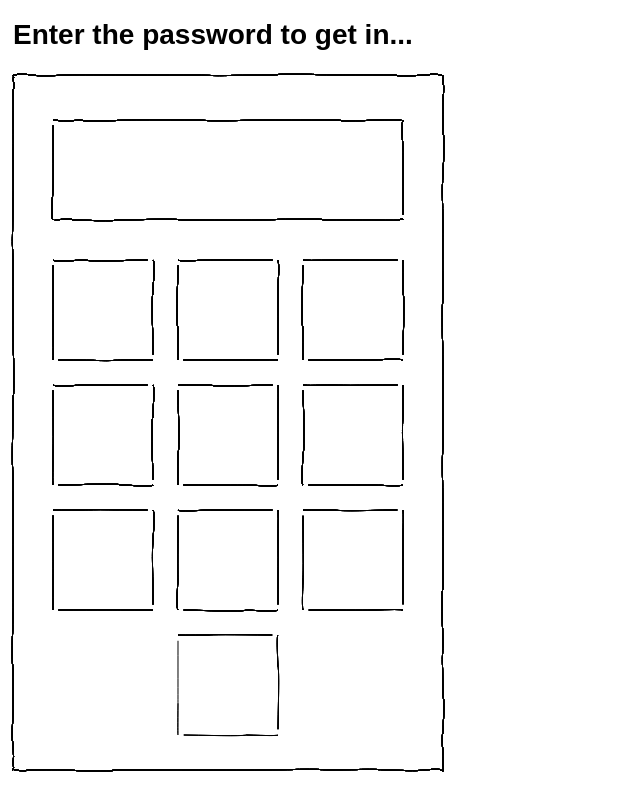
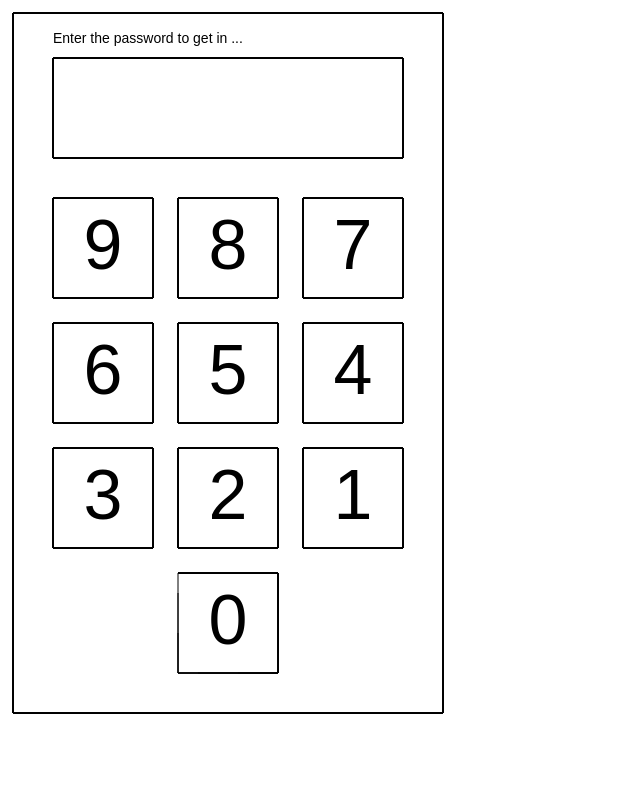
Before and after one commit to apoliszk/apoliszk.github.com, a plain HTML site: page index.html in a window 1280 px wide. Shown: the whole page, without its empty margins (0-640 px from the left). Drawn offline with Linux system fonts and the light colour scheme.

Commit message:
add numbers to button

```diff
--- a/index.html
+++ b/index.html
@@ -7,17 +7,22 @@
     <link rel="shortcut icon" type="image/ico" href="favicon.ico">
     <style>
         body {
-            font-family: "Microsoft Yahei", "\5FAE\8F6F\96C5\9ED1", arial, sans-serif;
-            font-size: 14px;
+            font-family: arial, sans-serif;
         }
-        h1 {
-            padding-left: 5px;
+
+        body * {
+            margin: 0px;
+            padding: 0px;
+        }
+
+        #screenMsg {
+            position: absolute;
         }
     </style>
 </head>
 
 <body>
-    <h1 id="headerInfo"></h1>
+    <div id="screenMsg"></div>
     <canvas id="canvas" width="440" height="710">Canvas not support</canvas>
     <script src="script.js"></script>
 </body>
--- a/script.js
+++ b/script.js
@@ -1,21 +1,15 @@
-function fuzz(x, f) {
-    return x + Math.random() * f - f / 2;
-}
+var MSG_FONT_SIZE = 14;
+var CANVAS_FONT_SIZE = 70;
 
-// estimate the movement of the arm
-// x0: start
-// x1: end
-// t: step from 0 to 1
-function handDrawMovement(x0, x1, t) {
-    return x0 + (x0 - x1) * (15 * Math.pow(t, 4) - 6 * Math.pow(t, 5) - 10 * Math.pow(t, 3));
-}
+var CANVAS_WIDTH = 440;
+var CANVAS_HEIGHT = 710;
+var CANVAS_PADDING = 5;
 
-// inspired by this paper
-// http://iwi.eldoc.ub.rug.nl/FILES/root/2008/ProcCAGVIMeraj/2008ProcCAGVIMeraj.pdf
-function handDrawLine(x0, y0, x1, y1) {
+var MAX_LINE_LENGTH_PRE_FRAME = 40;
+
+function drawLine(x0, y0, x1, y1) {
     var d = Math.sqrt((x1 - x0) * (x1 - x0) + (y1 - y0) * (y1 - y0));
-
-    var steps = d / 40;
+    var steps = d / MAX_LINE_LENGTH_PRE_FRAME;
     if (steps < 1) steps = 1;
 
     var curStartX = x0;
@@ -24,23 +18,15 @@ function handDrawLine(x0, y0, x1, y1) {
     var curEndX;
     var curEndY;
 
-    // fuzzyness
-    var f = 4.0;
-    for (var i = 1; i <= steps; i++) {
-        var t1 = i / steps;
-        var t0 = t1 - 1 / steps;
+    for (var i = 1; i < steps; i++) {
+        curEndX = x0 + (x1 - x0) * i / steps;
+        curEndY = y0 + (y1 - y0) * i / steps;
 
-        curEndX = handDrawMovement(x0, x1, t1);
-        curEndY = handDrawMovement(y0, y1, t1);
-
-        addActionToDrawArr({
+        addActionToArr({
+            type: 'line',
             start: {
                 x: curStartX,
                 y: curStartY
-            },
-            control: {
-                x: fuzz(handDrawMovement(x0, x1, t0), f),
-                y: fuzz(handDrawMovement(y0, y1, t0), f)
             },
             end: {
                 x: curEndX,
@@ -51,67 +37,113 @@ function handDrawLine(x0, y0, x1, y1) {
         curStartX = curEndX;
         curStartY = curEndY;
     }
+
+    addActionToArr({
+        type: 'line',
+        start: {
+            x: curStartX,
+            y: curStartY
+        },
+        end: {
+            x: x1,
+            y: y1
+        }
+    });
 }
 
-function addActionToDrawArr(action) {
-    if (drawArr.length == 0) {
-        requestAnimationFrame(onFrame);
-    }
-    drawArr.push(action);
-}
+function drawRect(x, y, w, h, txt) {
+    drawLine(x, y, x + w, y);
+    drawLine(x + w, y, x + w, y + h);
+    drawLine(x + w, y + h, x, y + h);
+    drawLine(x, y + h, x, y);
 
-function addStringToLetterArr(str) {
-    if (letterArr.length == 0) {
-        requestAnimationFrame(onFrame);
-    }
-    for (var i = 0, len = str.length; i < len; i++) {
-        letterArr.push(str.charAt(i));
+    if (txt) {
+        var txtWidth = ctx.measureText(txt).width;
+        addActionToArr({
+            type: 'text',
+            txt: txt,
+            x: x + (w - txtWidth) / 2,
+            y: y + (h - CANVAS_FONT_SIZE) / 2 + CANVAS_FONT_SIZE * .8
+        });
     }
 }
 
-function onFrame() {
-    if (letterArr.length > 0) {
-        var letter = letterArr.shift();
-        headerInfo.innerHTML += letter;
-    } else if (drawArr.length > 0) {
-        var action = drawArr.shift();
-        ctx.moveTo(action.start.x, action.start.y);
-        ctx.quadraticCurveTo(action.control.x, action.control.y, action.end.x, action.end.y);
-        ctx.stroke();
+function addStringToActionArr(str, clear) {
+    if (clear) {
+        addActionToArr({
+            type: 'letter',
+            act: 'clear'
+        });
     }
-    if (letterArr.length > 0 || drawArr.length > 0) requestAnimationFrame(onFrame);
+    for (var i = 0, len = str.length; i < len; i++) {
+        addActionToArr({
+            type: 'letter',
+            act: 'append',
+            letter: str.charAt(i)
+        });
+    }
 }
 
-function drawRect(x, y, w, h) {
-    handDrawLine(x, y, x + w, y);
-    handDrawLine(x + w, y, x + w, y + h);
-    handDrawLine(x + w, y + h, x, y + h);
-    handDrawLine(x, y + h, x, y);
+function addActionToArr(action) {
+    if (actionArr.length == 0) {
+        requestAnimationFrame(onFrame);
+    }
+    actionArr.push(action);
 }
 
-var drawArr = [];
-var letterArr = [];
+function onFrame() {
+    if (actionArr.length > 0) {
+        var action = actionArr.shift();
 
-var headerInfo = document.getElementById('headerInfo');
+        switch (action.type) {
+            case 'letter':
+                if (action.act == 'append')
+                    screenMsgDiv.innerHTML += action.letter;
+                else if (action.act == 'clear')
+                    screenMsgDiv.innerHTML = '';
+                break;
+            case 'line':
+                ctx.moveTo(action.start.x, action.start.y);
+                ctx.lineTo(action.end.x, action.end.y);
+                ctx.stroke();
+                break;
+            case 'text':
+                ctx.fillText(action.txt, action.x, action.y);
+                break;
+        }
+    }
+    if (actionArr.length > 0) requestAnimationFrame(onFrame);
+}
+
+var actionArr = [];
 var canvas = document.getElementById('canvas');
-var ctx = canvas.getContext('2d');
+canvas.width = CANVAS_WIDTH;
+canvas.height = CANVAS_HEIGHT;
+var canvasBound = canvas.getBoundingClientRect();
+var ctx = ctx = canvas.getContext('2d');
+ctx.font = CANVAS_FONT_SIZE + 'px Arial';
 
-addStringToLetterArr('Enter the password to get in...');
+var screenMsgDiv = document.getElementById('screenMsg');
+screenMsgDiv.style.fontSize = MSG_FONT_SIZE + 'px';
+screenMsgDiv.style.left = 45 + canvasBound.left + 'px';
+screenMsgDiv.style.top = 50 - MSG_FONT_SIZE * 2 + canvasBound.top + 'px';
 
-drawRect(5, 5, 430, 695);
+drawRect(CANVAS_PADDING, CANVAS_PADDING, CANVAS_WIDTH - CANVAS_PADDING * 2, CANVAS_HEIGHT - CANVAS_PADDING * 2);
 
 drawRect(45, 50, 350, 100);
 
-drawRect(45, 190, 100, 100);
-drawRect(170, 190, 100, 100);
-drawRect(295, 190, 100, 100);
+drawRect(45, 190, 100, 100, '9');
+drawRect(170, 190, 100, 100, '8');
+drawRect(295, 190, 100, 100, '7');
 
-drawRect(45, 315, 100, 100);
-drawRect(170, 315, 100, 100);
-drawRect(295, 315, 100, 100);
+drawRect(45, 315, 100, 100, '6');
+drawRect(170, 315, 100, 100, '5');
+drawRect(295, 315, 100, 100, '4');
 
-drawRect(45, 440, 100, 100);
-drawRect(170, 440, 100, 100);
-drawRect(295, 440, 100, 100);
+drawRect(45, 440, 100, 100, '3');
+drawRect(170, 440, 100, 100, '2');
+drawRect(295, 440, 100, 100, '1');
 
-drawRect(170, 565, 100, 100);
+drawRect(170, 565, 100, 100, '0');
+
+addStringToActionArr('Enter the password to get in ...', true);
```
